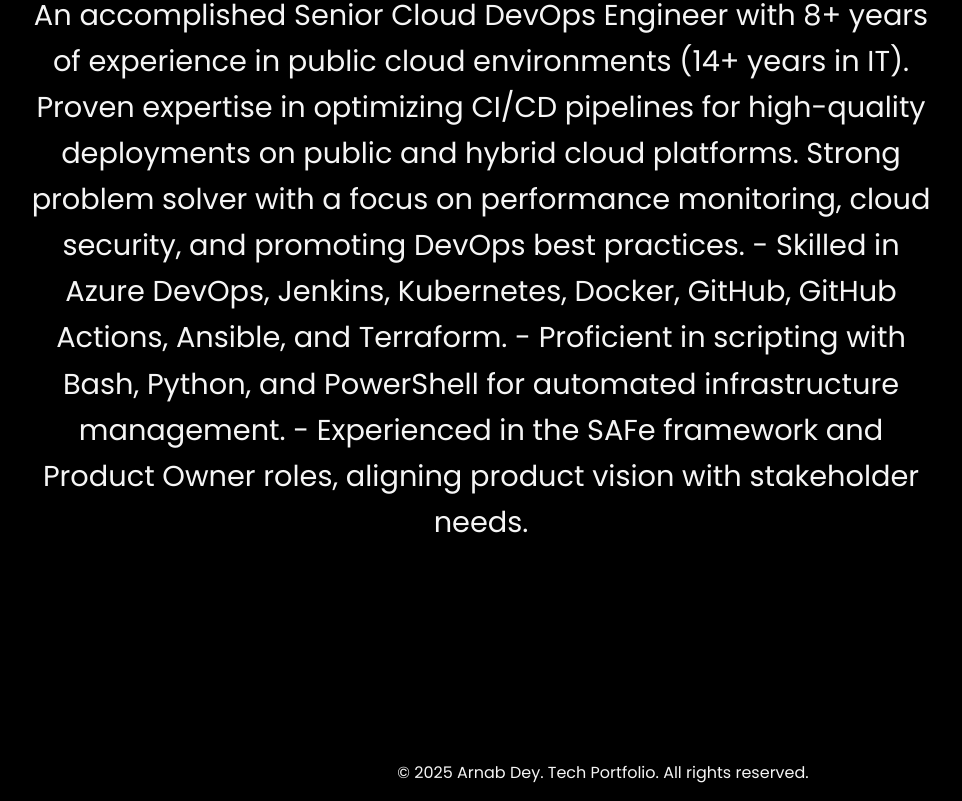
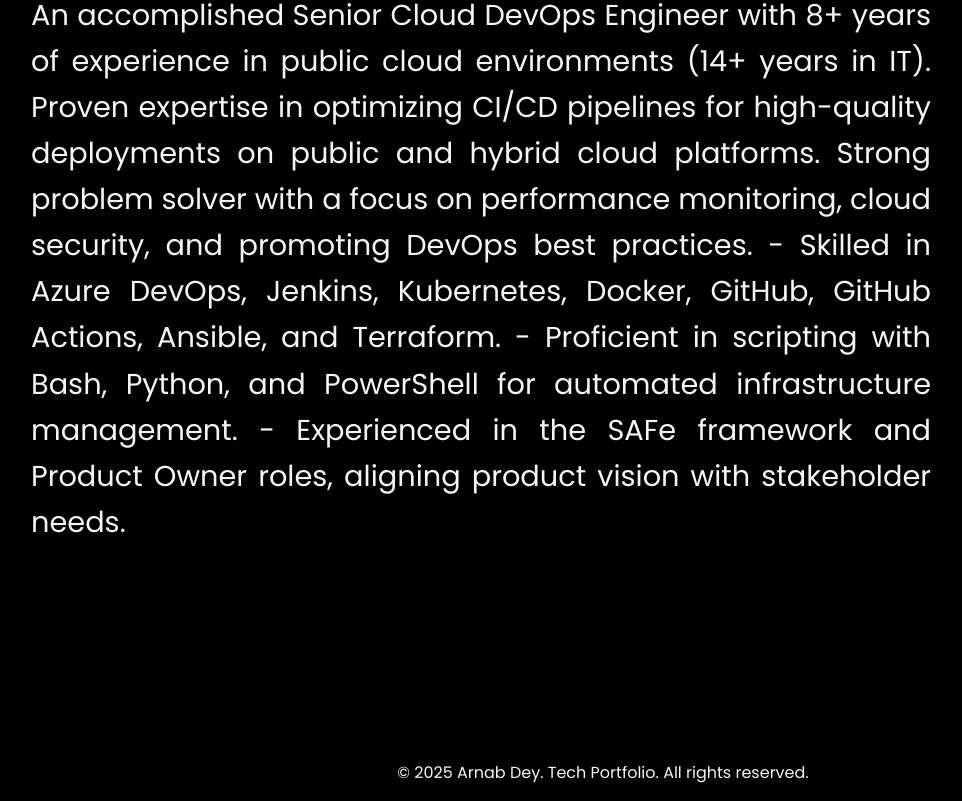
Before and after one commit to arnabdey73/arnabdey73.github.io, a Jekyll site: the page built from content/about.md, in a window 1280 px wide. Shown: the part 547-1348 px from the top of the page, without its empty margins (37-999 px from the left). Built offline with Jekyll 4.4.1, drawn with Linux system fonts in a browser that asks for light colours; nearby versions of some CDN libraries.

Commit message:
few more fixes

```diff
--- a/content/about.md
+++ b/content/about.md
@@ -2,9 +2,8 @@
 layout: default
 title: About Me
 ---
-<div style="text-align: center;" class="responsive-text">
+<div style="text-align: justify;" class="responsive-text">
   An accomplished Senior Cloud DevOps Engineer with 8+ years of experience in public cloud environments (14+ years in IT). Proven expertise in optimizing CI/CD pipelines for high-quality deployments on public and hybrid cloud platforms. Strong problem solver with a focus on performance monitoring, cloud security, and promoting DevOps best practices.
-
   - Skilled in Azure DevOps, Jenkins, Kubernetes, Docker, GitHub, GitHub Actions, Ansible, and Terraform.
   - Proficient in scripting with Bash, Python, and PowerShell for automated infrastructure management.
   - Experienced in the SAFe framework and Product Owner roles, aligning product vision with stakeholder needs.
@@ -13,5 +12,6 @@
 <style>
   .responsive-text {
     font-size: calc(1em + 1vw);
+    text-align: justify;
   }
 </style>
```
Also changed, not shown: content/contact.md (+1 -1 lines).
